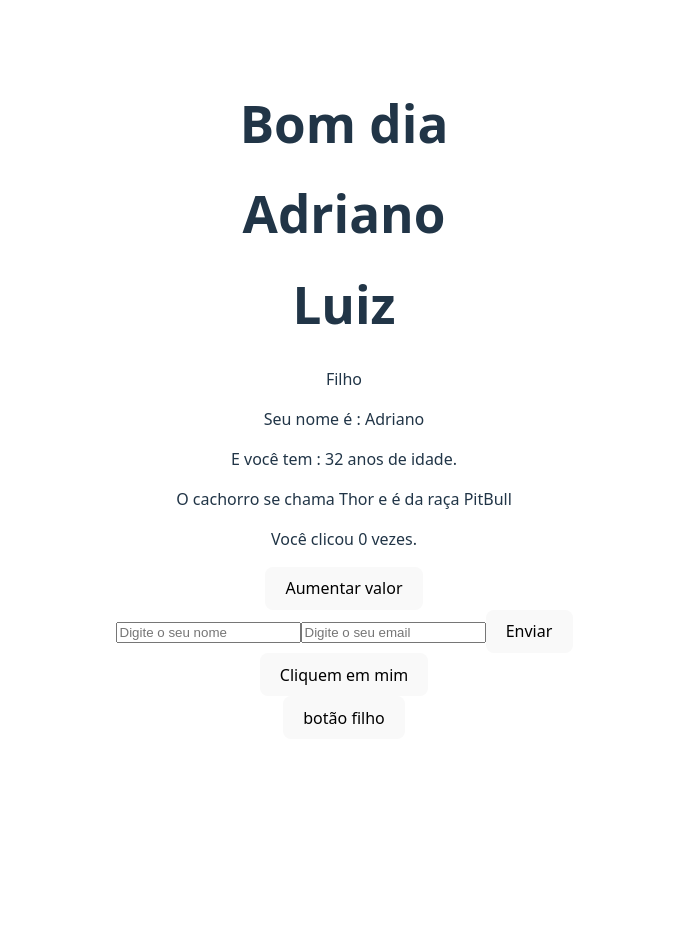
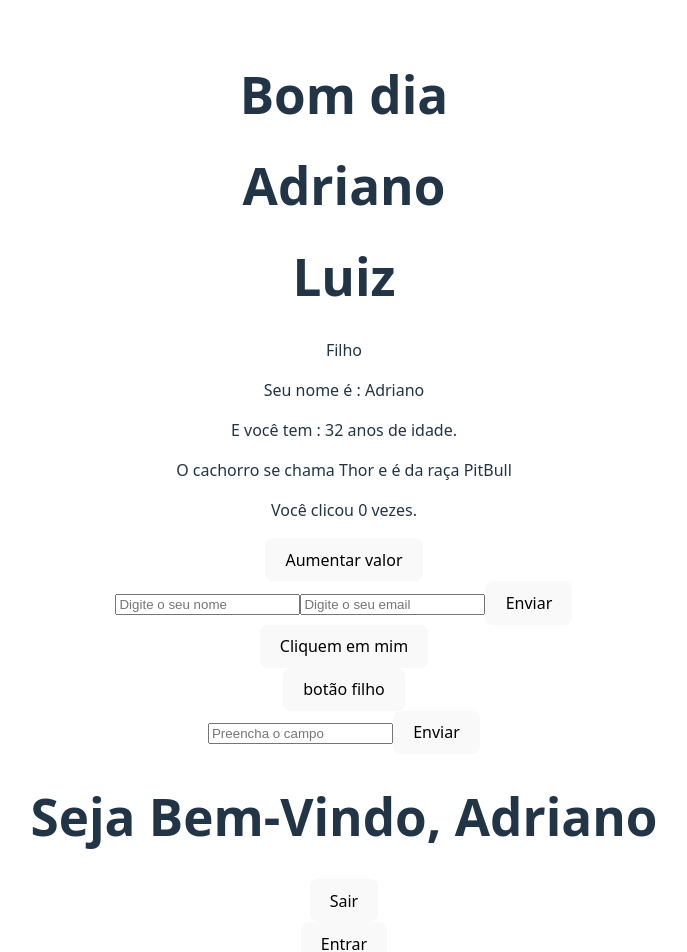
Before and after one commit to Adrianodosanjoos/Hora-de-Codar, a React (Vite) app: page / in a window 1280 px wide. Shown: the top 952 px of the page, without its empty margins (296-983 px from the left). Before the commit the page ends 800 px from the top, so only its background shows below. Built offline with nearby package versions, Linux system fonts and the light colour scheme.

Commit message:
Atualização

```diff
--- a/src/App.jsx
+++ b/src/App.jsx
@@ -8,6 +8,9 @@
 import UseInfoForm from './components/UseInfoForm'
 import Button from './components/Button'
 import PaiFunction from './components/PaiFunction'
+import Form from './components/Form'
+import RenderCondicional from './components/RenderCondicional'
+import LoginButton from './components/loginButton'
 
 function App() {
 
@@ -24,6 +27,10 @@
      <UseInfoForm />
      <Button />
      <PaiFunction />
+     <Form />
+     <RenderCondicional user="Adriano"/>
+     <LoginButton loggedIn={true}/>
+     <LoginButton loggedIn={false}/>
     </>
 
   )
--- /dev/null
+++ b/src/components/Form.jsx
@@ -0,0 +1,26 @@
+import {useState} from 'react'
+
+const Form = () => {
+
+     const [value, setValue] = useState("");
+
+     const handleSubmit = (event) => {
+
+        event.preventDefault();
+        console.log("Valor enviado:", value);
+     }
+
+  return (
+    <form onSubmit={handleSubmit}>
+           <input
+           type="text"
+           value ={value}
+           onChange={(e) => setValue(e.target.value)}
+           placeholder='Preencha o campo'
+           />
+           <button type='submit'>Enviar</button>
+    </form>
+  )
+}
+
+export default Form
--- /dev/null
+++ b/src/components/LoginButton.jsx
@@ -0,0 +1,10 @@
+
+const LoginButton = ({loggedIn}) => {
+  return (
+    <div>
+      {loggedIn ? <button>Sair</button> : <button>Entrar</button>}
+    </div>
+  )
+}
+
+export default LoginButton
--- /dev/null
+++ b/src/components/RenderCondicional.jsx
@@ -0,0 +1,11 @@
+
+const RenderCondicional = ({user}) => {
+
+  return (
+    <div>
+      {user && <h1>Seja Bem-Vindo, {user}</h1>}
+    </div>
+  )
+}
+
+export default RenderCondicional
```
